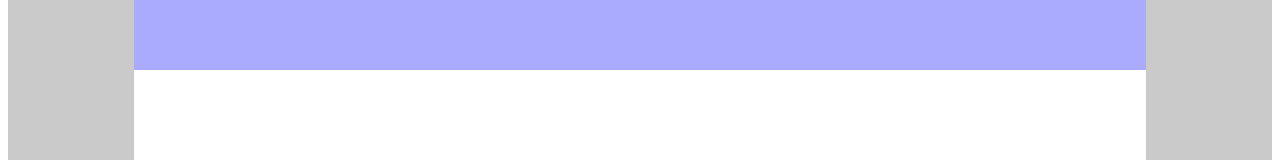
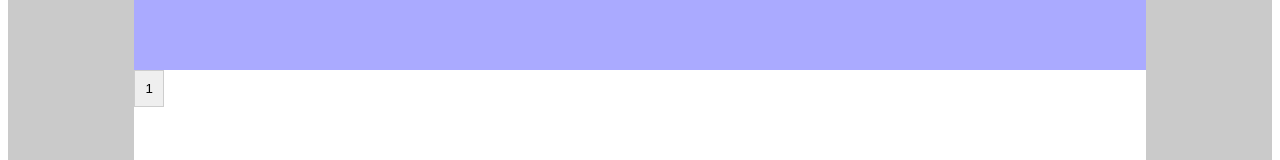
Before and after one commit to MPasti/calculadora-react, a React (Create React App) app: page / in a window 1280 px wide. Shown: the part 248-408 px from the top of the page. Built offline with nearby package versions, Linux system fonts and the light colour scheme.

Commit message:
estilizando os botões

```diff
--- a/src/App.js
+++ b/src/App.js
@@ -7,6 +7,7 @@ function App() {
     <Container>
       <Content>
         <Input />
+        <Button />
       </Content>
     </Container>
   );
--- a/src/Components/Button/index.js
+++ b/src/Components/Button/index.js
@@ -1,5 +1,7 @@
+import { ButtonContainer } from "./styles";
+
 const Button = () => {
-  return <button></button>;
+  return <ButtonContainer>1</ButtonContainer>;
 };
 
 export default Button;
--- a/src/Components/Button/styles.js
+++ b/src/Components/Button/styles.js
@@ -1 +1,6 @@
 import { styled } from "styled-components";
+
+export const ButtonContainer = styled.button`
+  padding: 10px;
+  border: 1px solid #cdcdcd;
+`;
```
